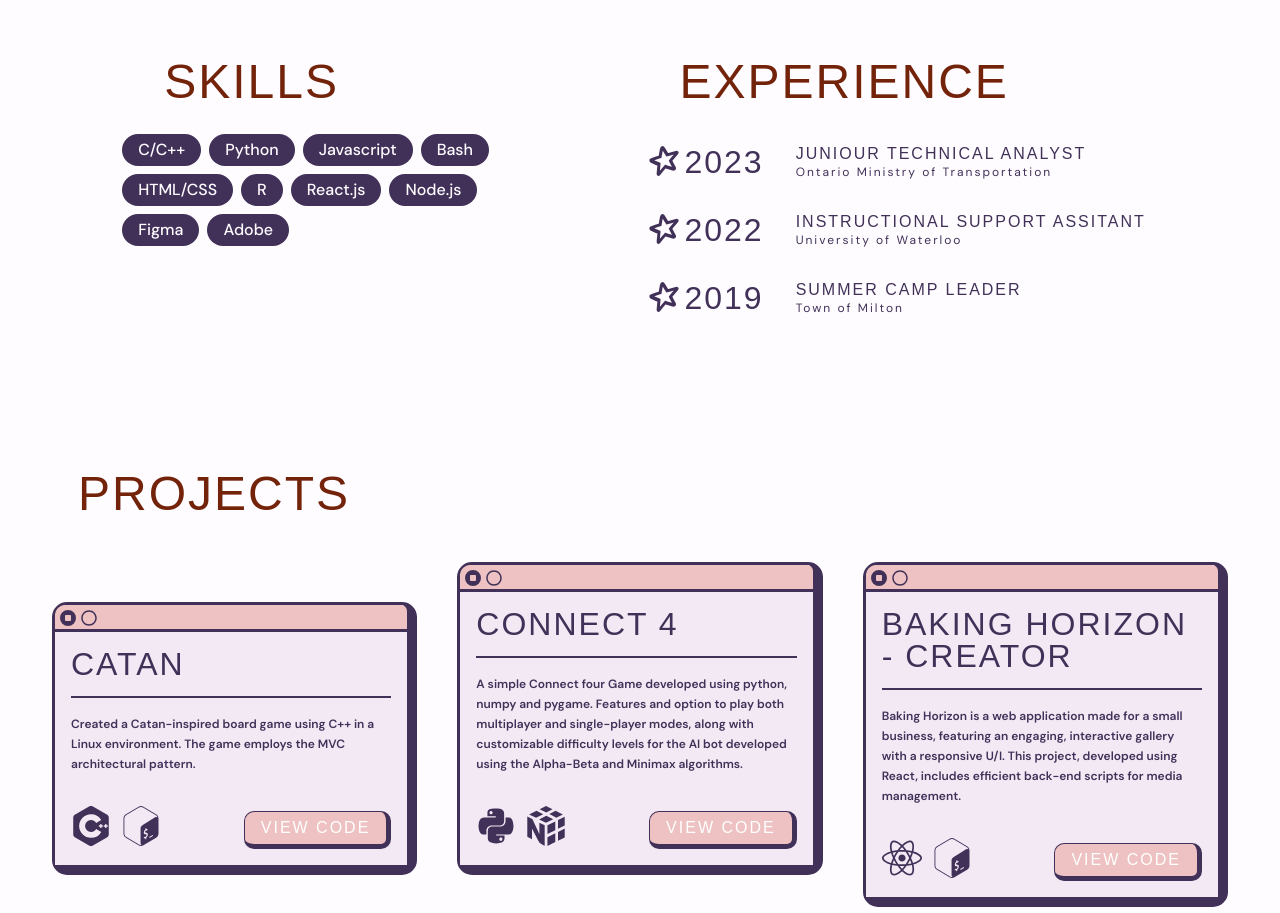
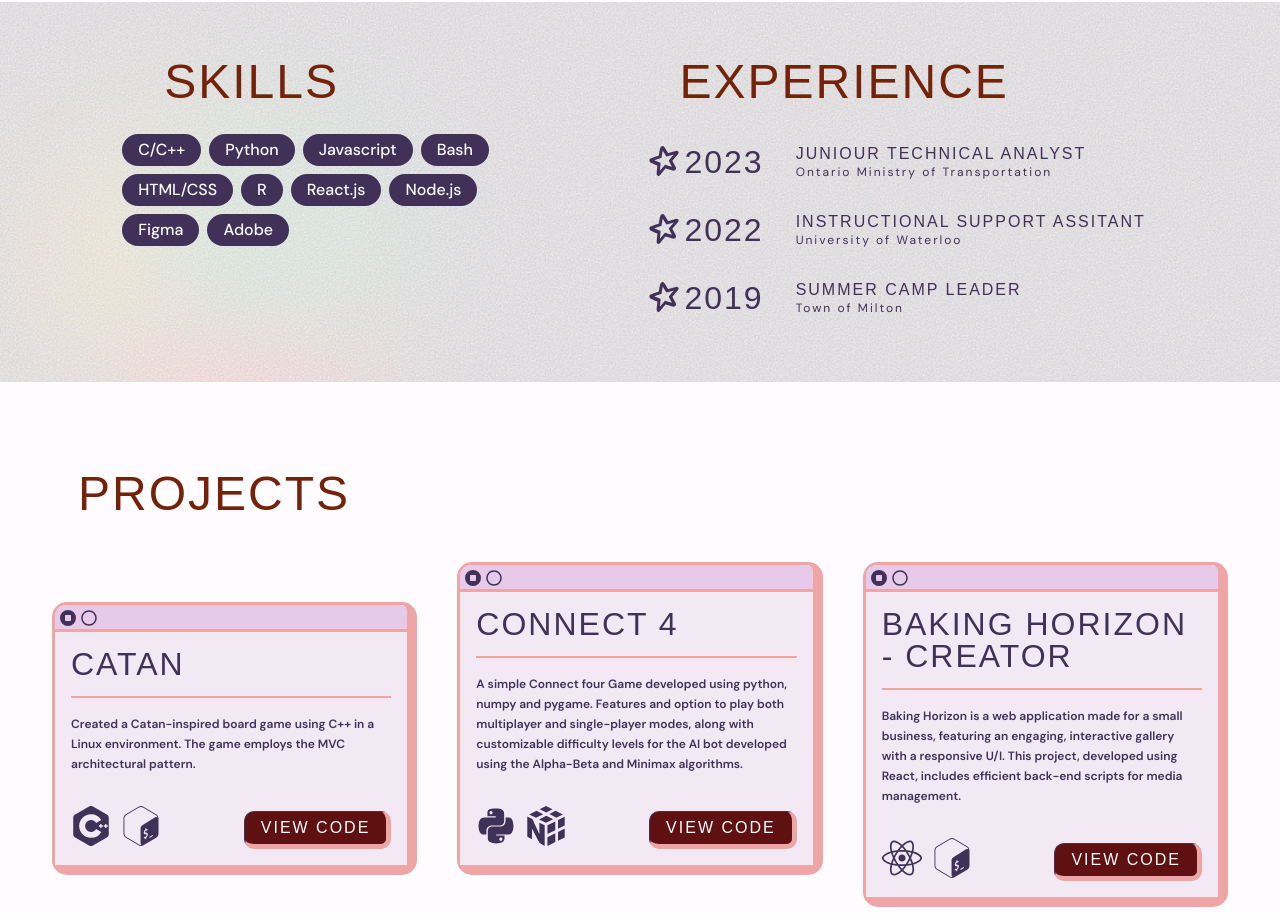
Before and after one commit to hadeya3ik/portfolio, a React (Vite) app: page / in a window 1280 px wide. Shown: the part 757-1670 px from the top of the page. Built offline with nearby package versions, Linux system fonts and the light colour scheme; a web font is replaced by a local one.

Commit message:
applying grainy-gradient

```diff
--- a/src/assets/color.css
+++ b/src/assets/color.css
@@ -1,30 +1,5 @@
-/*
 :root {
     --background-color: #ffffff;
-    --dark_txt: rgb(65, 49, 89);
-    --dark_accent_txt: rgb(116, 35, 11);
-    --lighter-txt:  rgb(242, 233, 244);
-    --light-txt: rgb(255, 252, 255);
-    --between_txt: rgb(238, 194, 194);
-    --active: pink;
-    --hover: rgb(234, 192, 255);
-}
-
-:root {
-    --background-color: #ffffff;
-    --dark_accent_txt: rgb(255, 218, 207);
-    --dark_txt: rgb(215, 210, 204);
-    --light-txt: rgb(25, 14, 50);
-    --lighter-txt: rgb(21, 12, 44);
-    --between_txt: rgb(146, 131, 155);
-    --active: rgb(114, 80, 86);
-    --hover: rgb(234, 192, 255);
-} */
-
-
-/* Base styles */
-:root {
-    --background-color: #ffffff; /* Common styles can go here */
     --hover: rgb(234, 192, 255);
 }
 
@@ -36,6 +11,9 @@
     --light-txt: rgb(255, 252, 255);
     --between_txt: rgb(238, 194, 194);
     --active: pink;
+    --project_outline : rgb(237, 165, 165);
+    --project_top: rgb(231, 202, 234);
+    --project_button: rgb(95, 17, 17);
 }
 
 /* dark mode */
@@ -44,8 +22,11 @@
     --dark_txt: rgb(215, 210, 204);
     --light-txt: rgb(25, 14, 50);
     --lighter-txt: rgb(21, 12, 44);
-    --between_txt: rgb(146, 131, 155);
+    --between_txt: rgb(21, 12, 44);
     --active: rgb(114, 80, 86);
+    --project_outline : rgb(81, 7, 7);
+    --project_top: rgb(133, 94, 138);
+    --project_button: rgb(44, 44, 87);
 }
 
 body {
@@ -82,7 +63,7 @@ body {
 
 .github_link {
     transition: color 500ms ease;
-    background-color: var(--between_txt);
+    background-color: var(--project_button);
     border: 1px solid var(--dark_txt);
 }
 
@@ -103,7 +84,7 @@ body {
 
 /* colours of the projects  */
 .project_bar {
-    background-color: var(--between_txt);
+    background-color: var(--project_top);
 }
 
 .content {
@@ -118,25 +99,27 @@ body {
 
 /* project border color */
 .project_description, .project_title, .mini_button, #project, .content{
-    color: var(--dark_txt);
+    color: var(--between_txt);
+     /* SHOULD I COMMENT THIS OUT IDK  */
+    color: var(--project_outline);
 }
 
 #project {
-    border-right: 10px solid var(--dark_txt);
-    border-bottom: 10px solid var(--dark_txt);
+    border-right: 10px solid var(--project_outline);
+    border-bottom: 10px solid var(--project_outline);
 }
 
 .project_bar {
-    border-bottom: 3px solid var(--dark_txt);
+    border-bottom: 3px solid var(--project_outline);
 }
 
 .github_link {
-    border-right: 5px solid var(--dark_txt);
-    border-bottom: 5px solid var(--dark_txt);
+    border-right: 5px solid var(--project_outline);
+    border-bottom: 5px solid var(--project_outline);
     color: var(--background-color);
 }
 
 hr {
-    background-color:  var(--dark_txt);
+    background-color:  var(--project_outline);
     height: 1.5px;
 }
--- /dev/null
+++ b/src/components/grain_gradient/grainyBackground.css
@@ -0,0 +1,120 @@
+grainy-background {
+    position: absolute;
+    top: 0;
+    left: 0;
+    width: 100%;
+    height: 100%;
+    z-index: -1; /* Place it behind the content */
+  }
+
+  .grainy-background {
+    position: absolute;
+    top: 0;
+    left: 0;
+    width: 100%;
+    height: 100%;
+    z-index: -1; /* Place it behind the content */
+    opacity: 40%;
+    background: #8C8C8C;
+    filter: url(#noiseFilter); /* Reference to the SVG filter */
+  }
+
+  /* Blobs */
+  .blob-cont {
+    display: flex;
+    flex-direction: column;
+    justify-content: center;
+    align-items: center;
+    z-index: -2;
+    position: relative;
+    /* Adjust the dimensions if necessary to fit your specific layout */
+  }
+
+  .noise-svg {
+    position: absolute;
+    width: 100%;
+    height: 100%;
+  }
+
+
+  :root {
+    --bg: #F0DBA5;
+    --text: #151515;
+    --yellow: #EDB74D;
+    --red: #EB6666;
+    --green: #6FB18A;
+  }
+
+
+  /* Blobs */
+  .blob-cont {
+    display: flex;
+    flex-direction: column;
+    justify-content: center;
+    align-items: center;
+    z-index: -2;
+    height: 500px;
+    width: 500px;
+    position: relative;
+    right: 5em;
+  }
+
+
+  .blob {
+    border-radius: 100px;
+    filter: blur(60px);
+  }
+
+  .yellow {
+    background-color: var(--yellow);
+    position: absolute;
+    top: 200px;
+    left: 100px;
+    height: 200px;
+    width: 200px;
+
+    animation: yellow 8s infinite ease;
+  }
+
+  .green {
+    background-color: var(--green);
+    position: absolute;
+    top: 80px;
+    right: -20px;
+    height: 200px;
+    width: 250px;
+
+    animation: green 8s infinite ease;
+  }
+
+  .red {
+    background-color: var(--red);
+    position: absolute;
+    right: 0;
+    top: 300px;
+    height: 250px;
+    width: 200px;
+
+    animation: red 8s infinite linear;
+  }
+
+  @keyframes yellow {
+    0% {top: 200px; left: 100px; transform: scale(1);}
+    30% {top: 300px; left: 150px; transform: scale(1.2);}
+    60% {top: 100px; left: 200px; transform: scale(1.3);}
+    100% {top: 200px; left: 100px; transform: scale(1);}
+  }
+
+  @keyframes green {
+    0% {top: 80px; right: -20px; transform: scale(1.2);}
+    30% {top: 300px; right: -20px;transform: scale(1);}
+    60% {top: 200px; right: 100px;transform: scale(1);}
+    100% {top: 80px; right: -20px; transform: scale(1.2);}
+  }
+
+  @keyframes red {
+    0% {top: 250px; right: 0px; transform: scale(1);}
+    30% {top: 150px; right: 150px;transform: scale(1.4);}
+    60% {top: 250px; right: 100px;transform: scale(1);}
+    100% {top: 250px; right: 0px; transform: scale(1);}
+  }
--- /dev/null
+++ b/src/components/grain_gradient/grainyBackground.jsx
@@ -0,0 +1,28 @@
+import './grainyBackground.css'; // make sure to create this CSS file
+
+const GrainyBackground = () => {
+  return (
+    <>
+      <div className="grainy-background">
+        <div className="blob-cont">
+          <div className="yellow blob"></div>
+          <div className="red blob"></div>
+          <div className="green blob"></div>
+        </div>
+        <svg className="noise-svg">
+          <filter id='noiseFilter'>
+            <feTurbulence
+              type='fractalNoise'
+              baseFrequency='0.6'
+              stitchTiles='stitch'/>
+            <feColorMatrix type="matrix" values="1 0 0 0 0 0 1 0 0 0 0 0 1 0 0 0 0 0 1 0" />
+            <feComposite operator="in" in2="SourceGraphic" result="monoNoise"/>
+            <feBlend in="SourceGraphic" in2="monoNoise" mode="screen" />
+          </filter>
+        </svg>
+      </div>
+    </>
+  );
+};
+
+export default GrainyBackground;
--- a/src/components/skills/skills.css
+++ b/src/components/skills/skills.css
@@ -66,3 +66,21 @@
         padding-bottom: 3rem;
     }
 }
+
+/* Add this to your main container, likely the top-level div of your app or the specific component */
+.main-container {
+    position: relative; /* This creates a new positioning context for absolutely positioned children */
+    overflow: hidden; /* This ensures that nothing spills outside the container */
+    /* other styles */
+  }
+
+  /* Your existing styles for .grainy-background */
+  .grainy-background {
+    position: absolute;
+    top: 0;
+    left: 0;
+    right: 0;
+    bottom: 0; /* This ensures that the div covers the whole parent container */
+    z-index: -1;
+    /* other styles */
+  }
--- a/src/components/skills/skills.jsx
+++ b/src/components/skills/skills.jsx
@@ -1,6 +1,7 @@
 import './skills.css'
 import Masonry, {ResponsiveMasonry} from "react-responsive-masonry"
 import { SiApachespark } from "react-icons/si";
+import GrainyBackground from '../grain_gradient/grainyBackground';
 
 function Job({year, title, company}) {
   return (
@@ -18,6 +19,8 @@ function Job({year, title, company}) {
 
 function skills() {
   return (
+    <div className="main-container">
+      <GrainyBackground />
     <div className="skills_container">
       <div className="tech_skills_container">
         <h4 className='bold_mini sub_header'>SKILLS</h4>
@@ -46,6 +49,7 @@ function skills() {
         <Job year="2019" title="summer camp leader" company="Town of Milton"/>
       </div>
     </div>
+    </div>
   )
 }
 
```
